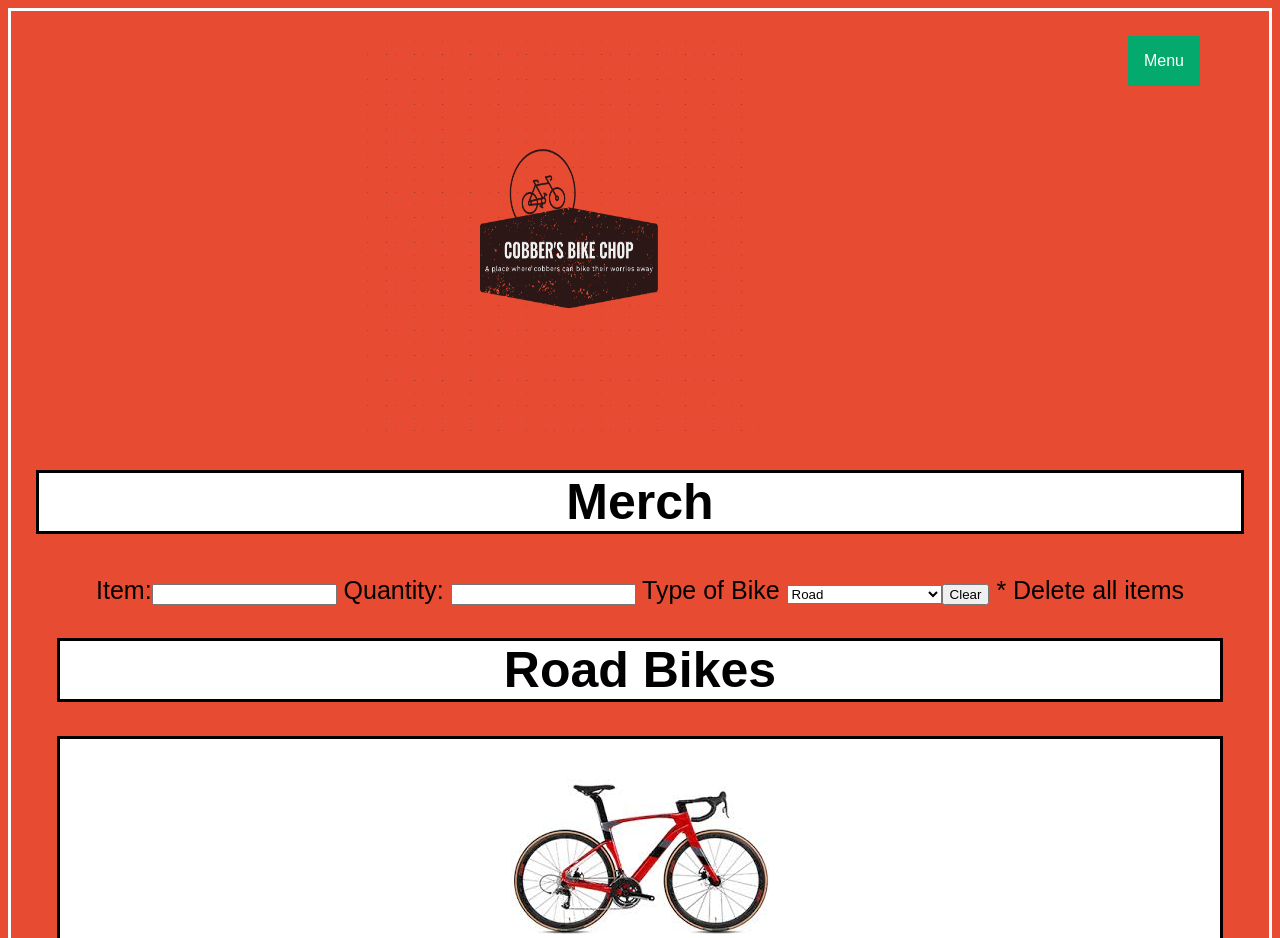
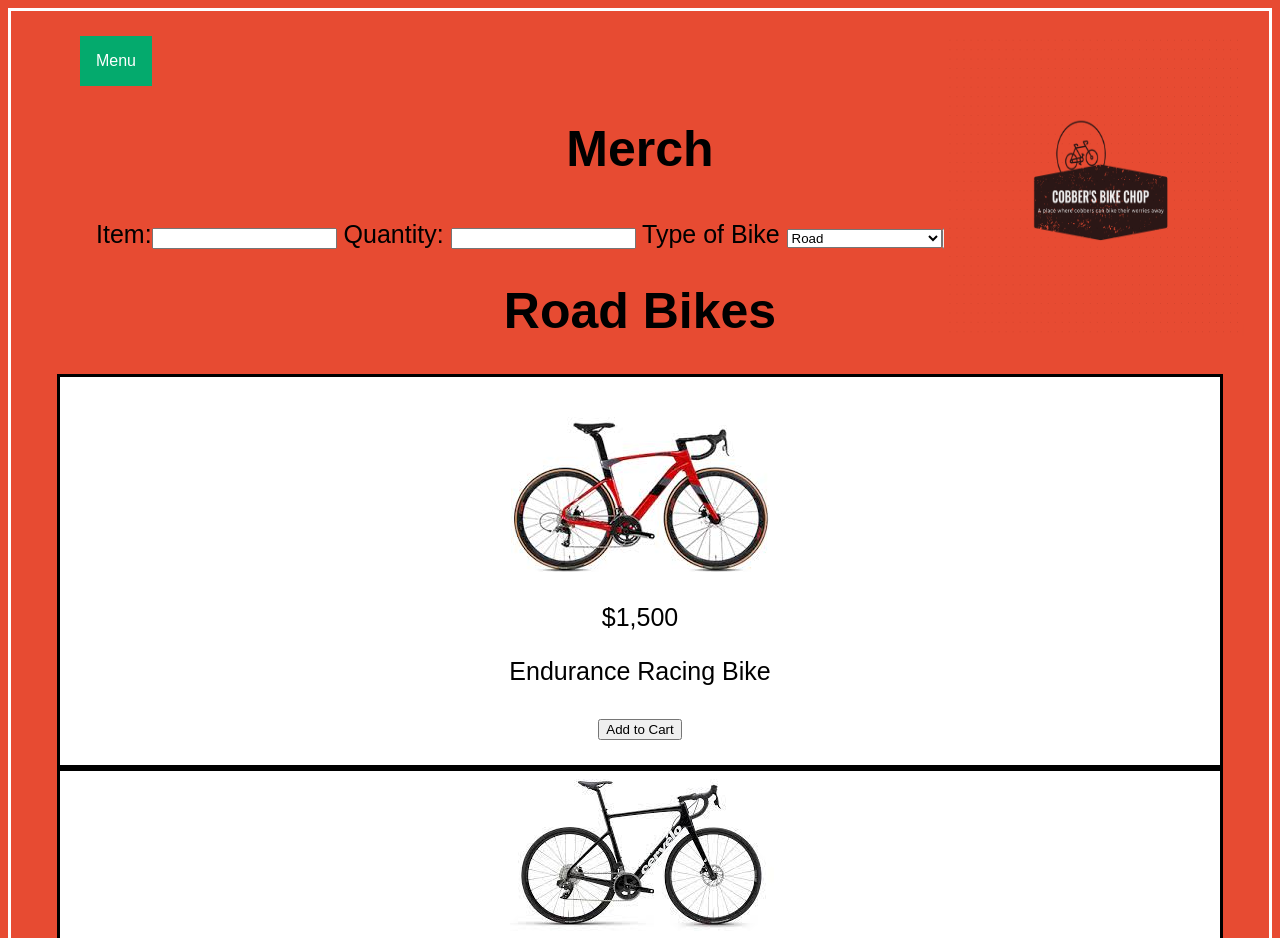
Before and after one commit to ChaseBurnett/Cobbers-Bicycle-Chop, a plain HTML site: page Merch/merch.html in a window 1280 px wide. Shown: the top 938 px of the page. Drawn offline with Linux system fonts and the light colour scheme.

Commit message:
fixed logo and merch

```diff
--- a/Merch/merch.css
+++ b/Merch/merch.css
@@ -14,9 +14,18 @@ body {
     font-size: 25px;
   }
 
+  #Logo {
+    position: relative;
+
+  }
+  #Logo img{
+    position: absolute;
+    top: 0px;
+    right: 0px;
+  }
+
 h1 {
-  border: solid black;
-  background-color: white;
+
   text-align: center;
 
 }
--- a/Merch/merch.html
+++ b/Merch/merch.html
@@ -4,18 +4,17 @@
     <head>
         <meta charset="utf-8">
         <meta http-equiv="X-UA-Compatible" content="IE=edge">
-        <title></title>
+        <title>Merch</title>
         <meta name="description" content="">
         <meta name="viewport" content="width=device-width, initial-scale=1">
         <link rel="stylesheet" href="merch.css">
         <link rel="icon" type="image/x-icon" href="/imgs/Screen Shot 2022-07-25 at 6.59.57 PM.ico">
     </head>
     <body>
-       <!--Cyber Cobbers Logo-->
       <header>
-        <img src="/imgs/Cobber logo.png" width="400px" height="400px"
-                class="center">
-                 <div class="dropdown">
+        <!--Cobber Logo/dropdown-->
+        <div>
+          <div class="dropdown">
             <button class="dropbtn">Menu</button>
               <div class="dropdown-content">
                 <a href="/index.html">Home</a>
@@ -25,7 +24,13 @@
                 <a href="/about/about.html">About</a>
                   <a href="/Merch/Payment.html">Cart</a>
                 </div>
-      </header>
+               </div>
+               </div>
+                <div id="Logo">
+                  <img src="/imgs/Cobber logo.png" width="300px" height="300px"
+                class="center">
+              </div>
+              </header>
 
 
 
```
